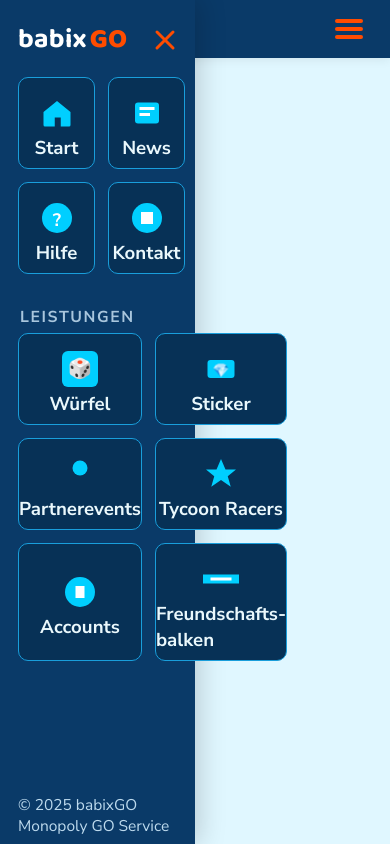
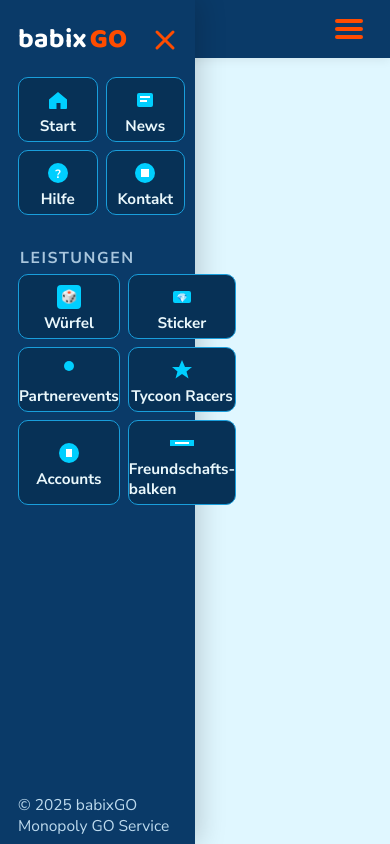
Before and after one commit to dkay555/toll, a plain HTML site: page partials/Header_menu.html in a window 390 px wide. Both pictures are taken after a click on the button "Menü öffnen". Drawn offline with Linux system fonts and the light colour scheme.

Commit message:
Adjust mobile drawer spacing and icon size

```diff
--- a/partials/Header_menu.html
+++ b/partials/Header_menu.html
@@ -82,7 +82,7 @@
     .babixgo-mobile-drawer__nav,
     .babixgo-mobile-drawer__grid {
       display: grid; grid-template-columns: 1fr 1fr;
-      gap: 13px; margin-bottom: 20px;
+      gap: 8px; margin-bottom: 20px;
     }
     .babixgo-mobile-drawer__nav a,
     .babixgo-mobile-drawer__grid a {
@@ -91,15 +91,15 @@
       border-radius: 10px;
       display: flex; flex-direction: column; align-items: center; justify-content: center;
       text-decoration: none;
-      padding: 17px 0 7px 0;
+      padding: 10px 0 5px 0;
       font-family: 'Nunito Sans', sans-serif;
       font-weight: 700;
       color: #00CFFF;
-      font-size: 1.1em;
+      font-size: 0.9em;
       transition: background 0.13s, border-color 0.13s;
     }
     .babixgo-mobile-drawer__nav a:hover, .babixgo-mobile-drawer__grid a:hover { background: #00557722; border-color: #00CFFF; }
-    .babixgo-mobile-drawer__nav svg, .babixgo-mobile-drawer__grid svg { width: 36px; height: 36px; margin-bottom: 2px; }
+    .babixgo-mobile-drawer__nav svg, .babixgo-mobile-drawer__grid svg { width: 24px; height: 24px; margin-bottom: 2px; }
     .babixgo-mobile-drawer__nav span, .babixgo-mobile-drawer__grid span { color: #EAF8FC; font-size: 1.06em; font-weight: 700; margin-top: 2px; }
     .babixgo-mobile-drawer__section-label {
       text-align: left; margin: 12px 0 5px 2px;
```
